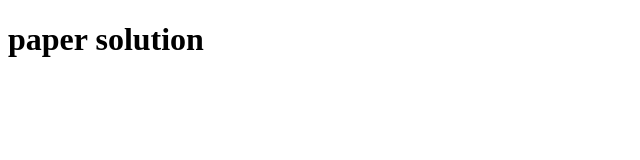
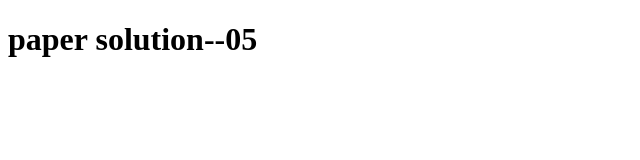
Before and after one commit to saniya-tirgar/paper-solution-2, a plain HTML site: page index.html in a window 1280 px wide. Shown: the full height of the page, 0-640 px from the left. Drawn offline with Linux system fonts and the light colour scheme.

Commit message:
first commit

```diff
--- a/index.html
+++ b/index.html
@@ -6,6 +6,6 @@
     <title>Document</title>
 </head>
 <body>
-    <h1>paper solution </h1>
+    <h1>paper solution--05 </h1>
 </body>
 </html>
```
